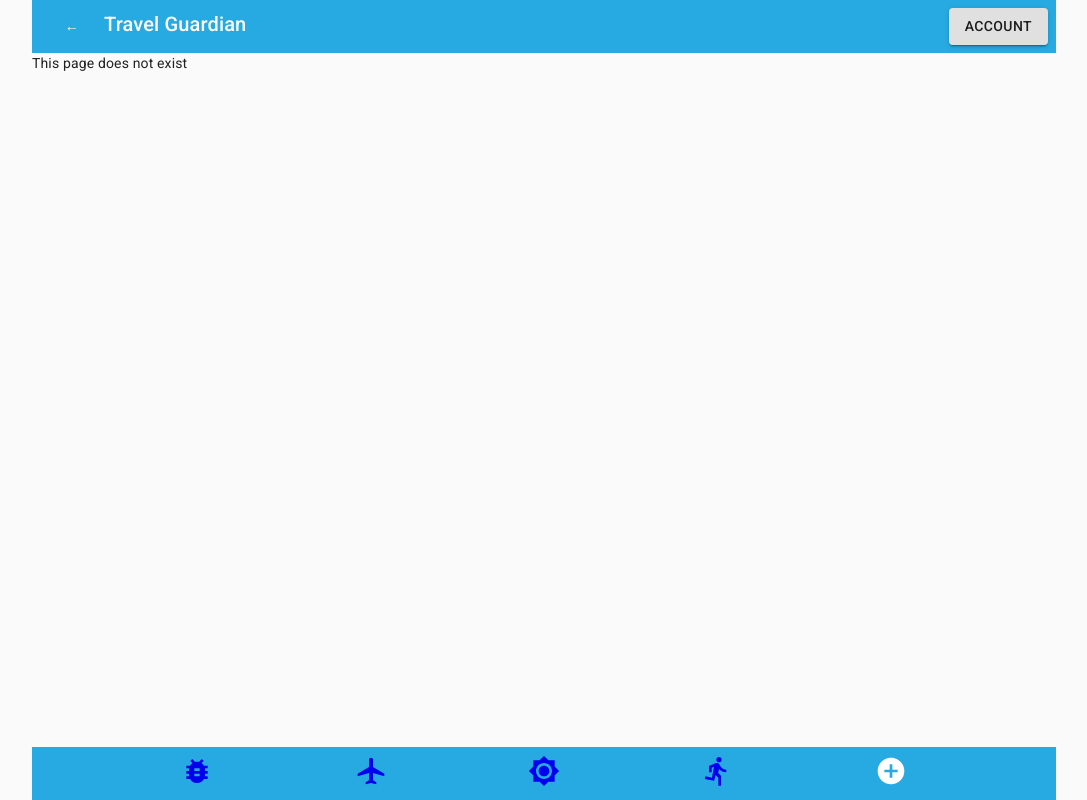
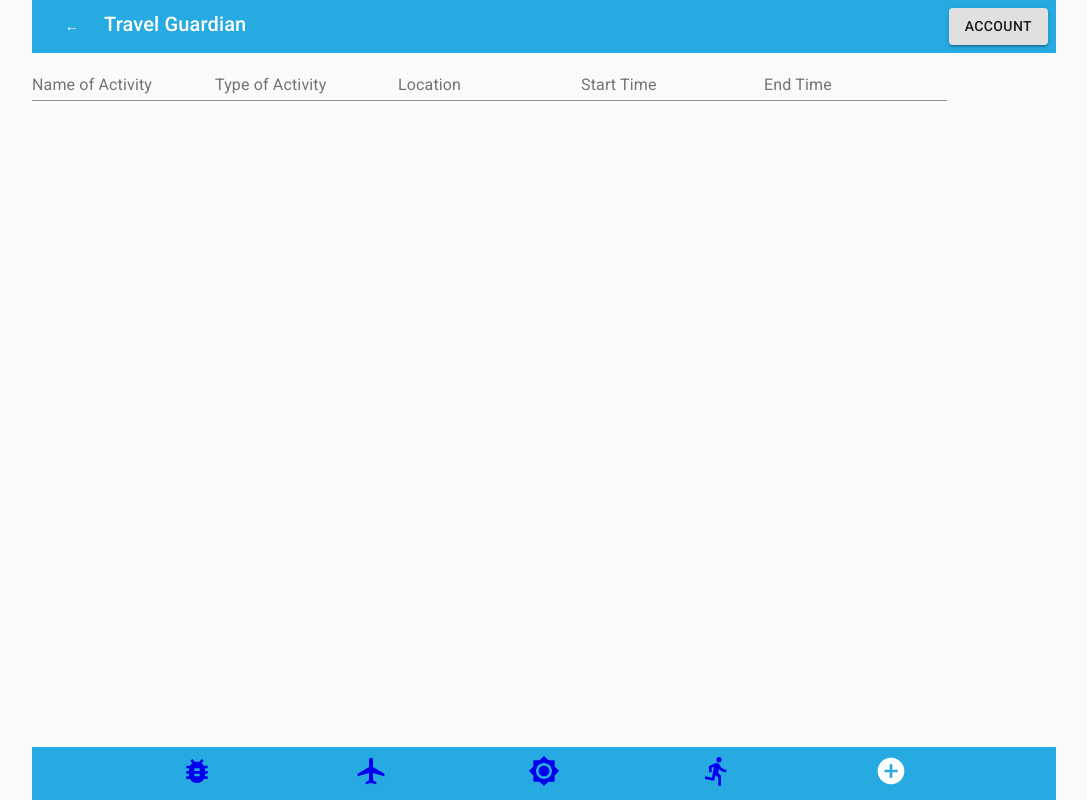
Before and after one commit to StevenMcHenry01/642_group_final_implementation, a React (Create React App) app: page /add-activity in a window 1280 px wide. Shown: the whole page, without its empty margins (96-1183 px from the left). Built offline with nearby package versions, Linux system fonts and the light colour scheme.

Commit message:
added textfields to add-activity

```diff
--- a/src/Routes.js
+++ b/src/Routes.js
@@ -4,6 +4,7 @@ import { Switch, Route } from "react-router-dom";
 import Loading from "./components/utils/Loading";
 import { CenteredDiv } from "./styles/utils/CenteredDiv";
 import OtherPage from "./pages/OtherPage";
+import AddActivityPage from "./pages/AddActivity";
 
 // Lazy Load Pages
 const Home = lazy(() => import("./pages/Home"));
@@ -36,6 +37,10 @@ export const Routes = () => (
           <ActivitiesResults />
         </Route>
 
+        <Route exact={true} path="/add-activity">
+          <AddActivityPage />
+        </Route>
+
         {/* 404 route */}
         <Route>
           <DoesNotExist />
--- /dev/null
+++ b/src/pages/AddActivity.js
@@ -0,0 +1,22 @@
+// 3rd party imports
+import React from "react";
+import { Box, TextField } from "@material-ui/core";
+import SearchIcon from "@material-ui/icons/Search";
+
+// My imports
+
+const AddActivityPage = () => {
+  return (
+    <React.Fragment>
+      <Box display="flex">
+        <TextField label="Name of Activity" />
+        <TextField label="Type of Activity" />
+        <TextField label="Location" />
+        <TextField label="Start Time" />
+        <TextField label="End Time" />
+      </Box>
+    </React.Fragment>
+  );
+};
+
+export default AddActivityPage;
```
